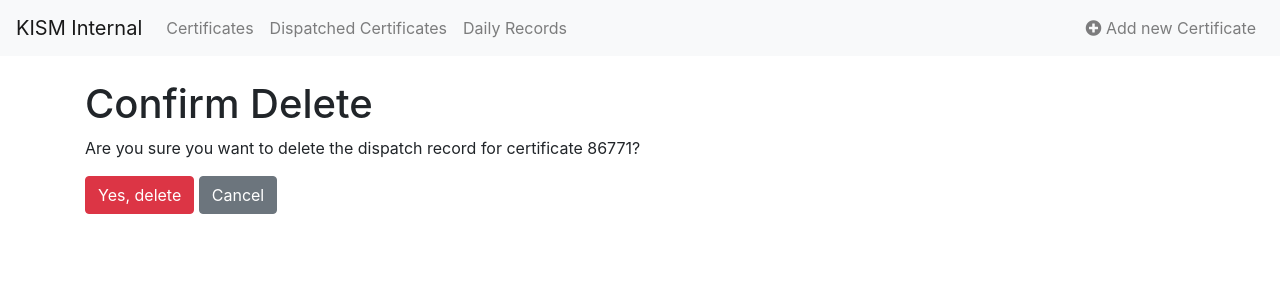
After one commit to EricNdivo/kism_internal, a Django app: page /dispatch/delete/1/ in a window 1280 px wide. The commit adds this page. Shown: the top 300 px of the page. Run offline with Django 4.2, Linux system fonts and the light colour scheme; a user stored in the database is signed in; data comes from the database, SQL or seed files in the repository; tables that the repository leaves empty hold one stand-in row (values such as "Sample post"); parts of the project's set-up code (start-up, migrations or seed data) failed here and were passed over; some libraries are stand-ins or nearby versions.

```diff
--- a/b2/forms.py
+++ b/b2/forms.py
@@ -9,10 +9,10 @@ class CertificateRecordForm(forms.ModelForm):
         fields = ['certificate_number', 'uploaded_certificate']
 
 class DispatchForm(forms.ModelForm):
-    picked_by_email = forms.EmailField(required=False, label='Email Address')
+    picked_by_email = forms.EmailField(required=False)
     picked_by_phone = forms.CharField(max_length=15, required=False, label='Phone Number')
     picked_by_wells_fargo = forms.BooleanField(required=False, label='Wells Fargo')
 
     class Meta:
-        model = CertificateRecord
-        fields = []
+        model = DispatchRecord
+        fields = ['picked_by_email', 'picked_by_phone', 'picked_by_wells_fargo']
--- a/b2/models.py
+++ b/b2/models.py
@@ -12,6 +12,7 @@ class CertificateRecord(models.Model):
     printed_by = models.ForeignKey(User, related_name='printed_certificates', on_delete=models.SET_NULL, null=True, blank=True)
     print_date = models.DateTimeField(auto_now_add=True)
     dispatched_to = models.CharField(max_length=100, blank=True)
+    dispatched_phone = models.CharField(max_length=15, blank=True)
     dispatched_by = models.ForeignKey(User, related_name='dispatched_certificates', on_delete=models.SET_NULL, null=True, blank=True)
     dispatch_date = models.DateTimeField(null=True, blank=True)
     uploaded_file_path = models.CharField(max_length=255, blank=True)
@@ -31,3 +32,11 @@ class DispatchRecord(models.Model):
 
     def __str__(self):
         return self.certificate.certificate_number
+
+class DailyRecord(models.Model):
+    date = models.DateField(auto_now_add=True)
+    printed_certificates = models.ManyToManyField(CertificateRecord, related_name='printed_daily_records', blank=True)
+    dispatched_certificates = models.ManyToManyField(CertificateRecord, related_name='dispatched_daily_records', blank=True)
+
+    def __str__(self):
+        return f"Records for {self.date}"
--- a/b2/templates/certificates/base.html
+++ b/b2/templates/certificates/base.html
@@ -26,6 +26,9 @@
                 </li>
                 <li class="nav-item">
                     <a class="nav-link" href="{% url 'dispatched_certificates' %}">Dispatched Certificates</a>
+                </li>
+                <li class="nav-item">
+                    <a class="nav-link" href="{% url 'daily_records' %}">Daily Records</a>
                 </li>
             </ul>
             <ul class="navbar-nav">
--- /dev/null
+++ b/b2/templates/certificates/confirm_delete_dispatch.html
@@ -0,0 +1,12 @@
+{% extends 'certificates/base.html' %}
+
+{% block content %}
+<h1>Confirm Delete</h1>
+<p>Are you sure you want to delete the dispatch record for certificate {{ dispatch_record.certificate.certificate_number }}?</p>
+
+<form method="post">
+    {% csrf_token %}
+    <button type="submit" class="btn btn-danger">Yes, delete</button>
+    <a href="{% url 'dispatched_certificates' %}" class="btn btn-secondary">Cancel</a>
+</form>
+{% endblock %}
--- a/b2/templates/certificates/dispatched_certificates.html
+++ b/b2/templates/certificates/dispatched_certificates.html
@@ -23,8 +23,8 @@
             <td>{{ dispatch_record.dispatched_by.username }}</td>
             <td>{{ dispatch_record.dispatch_date }}</td>
             <td>
-                <a href="#" class="btn btn-primary btn-sm">Edit</a>
-                <a href="#" class="btn btn-danger btn-sm">Delete</a>
+                <a href="{% url 'edit_dispatch' dispatch_record.id %}" class="btn btn-primary btn-sm">Edit</a>
+                <a href="{% url 'delete_dispatch' dispatch_record.id %}" class="btn btn-danger btn-sm">Delete</a>
             </td>
         </tr>
         {% endfor %}
--- a/b2/urls.py
+++ b/b2/urls.py
@@ -10,7 +10,9 @@ urlpatterns = [
     path('', views.certificate_list, name='certificate_list'),
     path('search/', views.search_certificates, name='search_certificates'),
     path('view/<int:certificate_id>/', views.view_certificate, name='view_certificate'),
-    path('print/<int:certificate_id>/', views.print_certificate, name='print_certificate'),
+    path('certificates/daily-records/', views.daily_records, name='daily_records'),
+    path('dispatch/edit/<int:dispatch_id>/', views.edit_dispatch, name='edit_dispatch'),
+    path('dispatch/delete/<int:dispatch_id>/', views.delete_dispatch, name='delete_dispatch'),
 ]
 
 if settings.DEBUG:
--- a/b2/views.py
+++ b/b2/views.py
@@ -1,6 +1,6 @@
 from datetime import date
 from django.shortcuts import render, get_object_or_404, redirect
-from .models import CertificateRecord, DispatchRecord
+from .models import CertificateRecord, DispatchRecord, DailyRecord
 from django.contrib.auth.decorators import login_required
 from django.utils import timezone
 from .forms import CertificateRecordForm, DispatchForm
@@ -9,7 +9,6 @@ from django.contrib import messages
 from django import forms
 from django.conf import settings
 import os
-
 
 @login_required
 def certificate_list(request):
@@ -29,6 +28,7 @@ def add_certificate(request):
         form = CertificateRecordForm()
     return render(request, 'certificates/add_certificate.html', {'form': form})
 
+
 @login_required
 def dispatch_certificate(request, certificate_id):
     certificate = get_object_or_404(CertificateRecord, id=certificate_id)
@@ -43,15 +43,12 @@ def dispatch_certificate(request, certificate_id):
             if picked_by_email:
                 certificate.picked_by = picked_by_email
                 certificate.dispatched_to = picked_by_email
-                dispatch_phone = ''
             elif picked_by_phone:
                 certificate.picked_by = picked_by_phone
-                certificate.dispatch_phone = picked_by_phone
-                dispatch_phone = picked_by_phone
+                certificate.dispatched_phone = picked_by_phone
             elif picked_by_wells_fargo:
                 certificate.picked_by = "Wells Fargo"
                 certificate.dispatched_to = "Wells Fargo"
-                dispatch_phone = ''
             else:
                 messages.error(request, "Please provide either an email address, phone number, or select Wells Fargo.")
                 return render(request, 'certificates/dispatch_certificate.html', {'certificate': certificate, 'form': form})
@@ -64,24 +61,22 @@ def dispatch_certificate(request, certificate_id):
             dispatch_record = DispatchRecord(
                 certificate=certificate,
                 dispatched_by=request.user,
-                dispatch_phone=dispatch_phone,
+                dispatch_phone=certificate.dispatched_phone,
                 dispatch_date=timezone.now()
             )
             dispatch_record.save()
 
-
+            messages.success(request, 'Certificate dispatched successfully.')
             return redirect('certificate_list')
     else:
         form = DispatchForm()
 
     return render(request, 'certificates/dispatch_certificate.html', {'certificate': certificate, 'form': form})
 
-
 @login_required
 def dispatched_certificates(request):
     dispatch_records = DispatchRecord.objects.all()
     return render(request, 'certificates/dispatched_certificates.html', {'dispatch_records': dispatch_records})
-
 
 def add_certificate(request):
     if request.method == 'POST':
@@ -105,12 +100,9 @@ def add_certificate(request):
 
     return render(request, 'certificates/add_certificate.html', {'form': form})
 
-
-
 def view_certificate(request, certificate_id):
     certificate = get_object_or_404(CertificateRecord, id=certificate_id)
     return render(request, 'certificates/view_certificate.html', {'certificate': certificate})
-
 
 def search_certificates(request):
     query = request.GET.get('q')
@@ -120,7 +112,6 @@ def search_certificates(request):
 def view_certificate(request, certificate_id):
     certificate = get_object_or_404(CertificateRecord, id=certificate_id)
 
-    # Check if the uploaded file is a PDF or an image
     if certificate.uploaded_certificate:
         file_name = certificate.uploaded_certificate.name.lower()
         is_pdf = file_name.endswith('.pdf')
@@ -135,20 +126,33 @@ def view_certificate(request, certificate_id):
     }
     return render(request, 'certificates/view_certificate.html', context)
 
+@login_required
+def daily_records(request):
+    daily_records = DailyRecord.objects.all().order_by('-date')
+    return render(request, 'certificates/daily_records.html', {'daily_records': daily_records})
+
+@login_required
+def edit_dispatch(request, dispatch_id):
+    dispatch_record = get_object_or_404(DispatchRecord, id=dispatch_id)
+
+    if request.method == 'POST':
+        form = DispatchForm(request.POST, instance=dispatch_record)
+        if form.is_valid():
+            form.save()
+            return redirect('dispatched_certificates')
+    else:
+        form = DispatchForm(instance=dispatch_record)
+
+    return render(request, 'certificates/edit_dispatch.html', {'form': form})
 
 
-def print_certificate(request, certificate_id):
-    certificate = get_object_or_404(CertificateRecord, id=certificate_id)
+@login_required
+def delete_dispatch(request, dispatch_id):
+    dispatch_record = get_object_or_404(DispatchRecord, id=dispatch_id)
 
-    context = {
-        'name': certificate.name,
-        'certificate_number': certificate.certificate_number,
-        'print_date': certificate.print_date.strftime('%Y-%m-%d'),
+    if request.method == 'POST':
+        dispatch_record.delete()
+        messages.success(request, "Dispatch record deleted successfully.")
+        return redirect('dispatched_certificates')
 
-    }
-    pdf_bytes = generate_certificate(context)
-
-    response = HttpResponse(pdf_bytes, content_type='application/pdf')
-    response['Content-Disposition'] = f'attachment; filename="{certificate.certificate_number}.pdf"'
-
-    return response
+    return render(request, 'certificates/confirm_delete_dispatch.html', {'dispatch_record': dispatch_record})
```
Also changed, not shown: b2/templates/certificates/daily_records.html (added, +36 -0 lines), b2/templates/certificates/edit_dispatch.html (added, +29 -0 lines), b2/migrations/0025_certificaterecord_dispatched_phone_and_more.py (added), b2/migrations/0026_dailyrecord.py (added), 3 other files.
